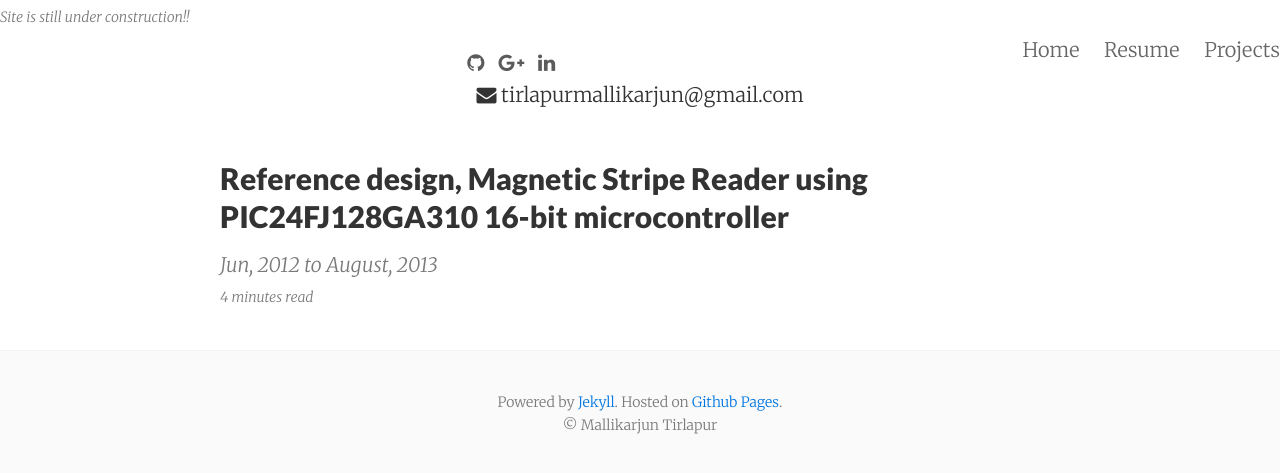
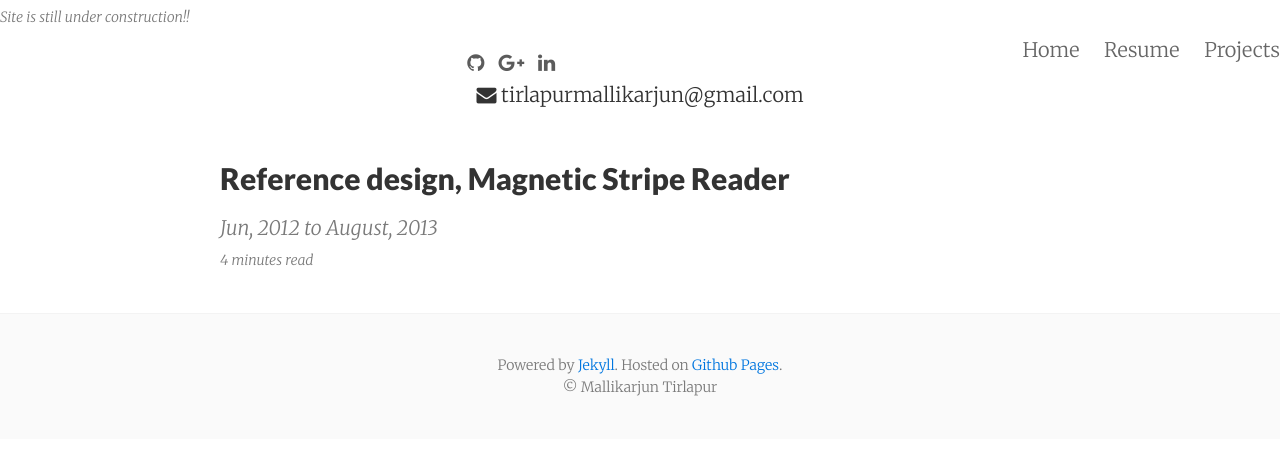
Before and after one commit to MallikarjunTirlapur/MallikarjunTirlapur.github.io, a Jekyll site: the page built from MagneticStripeReader/index.html, in a window 1280 px wide. Shown: the top 473 px of the page. Built offline with Jekyll 4.4.1, drawn with Linux system fonts in a browser that asks for light colours; nearby versions of some CDN libraries; comment, search, counter and statistics services are not loaded.

Commit message:
Update index.html

```diff
--- a/MagneticStripeReader/index.html
+++ b/MagneticStripeReader/index.html
@@ -17,7 +17,7 @@ layout: default
     <div class="post p2 p-responsive wrap" role="main">
       <div class="measure">
 <div class="post-header mb2">
-  <h2>Reference design, Magnetic Stripe Reader using PIC24FJ128GA310 16-bit microcontroller</h2>
+  <h2>Reference design, Magnetic Stripe Reader</h2>
   <span class="post-meta">Jun, 2012 to August, 2013</span><br>
 
   <span class="post-meta small">
```
